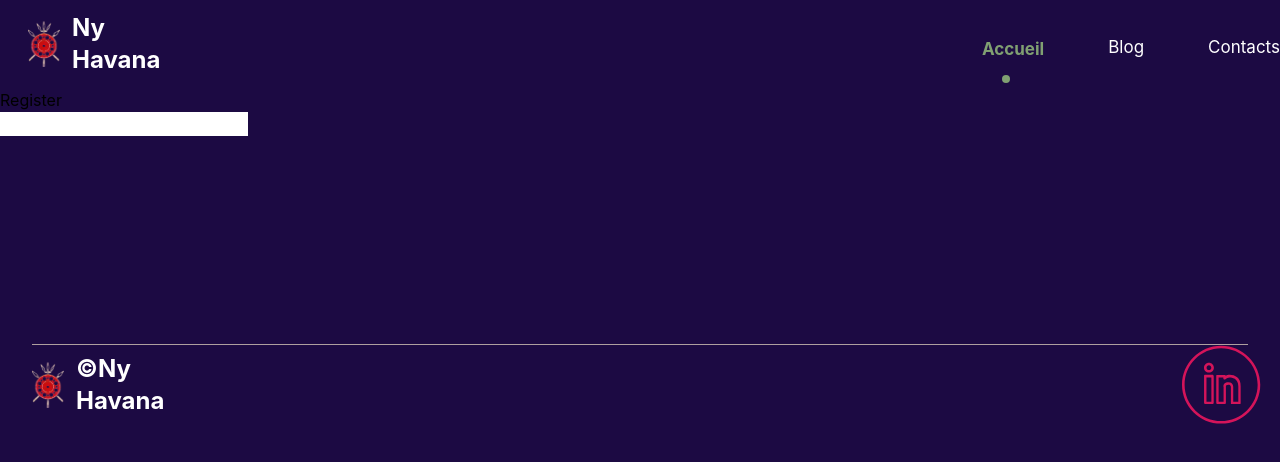
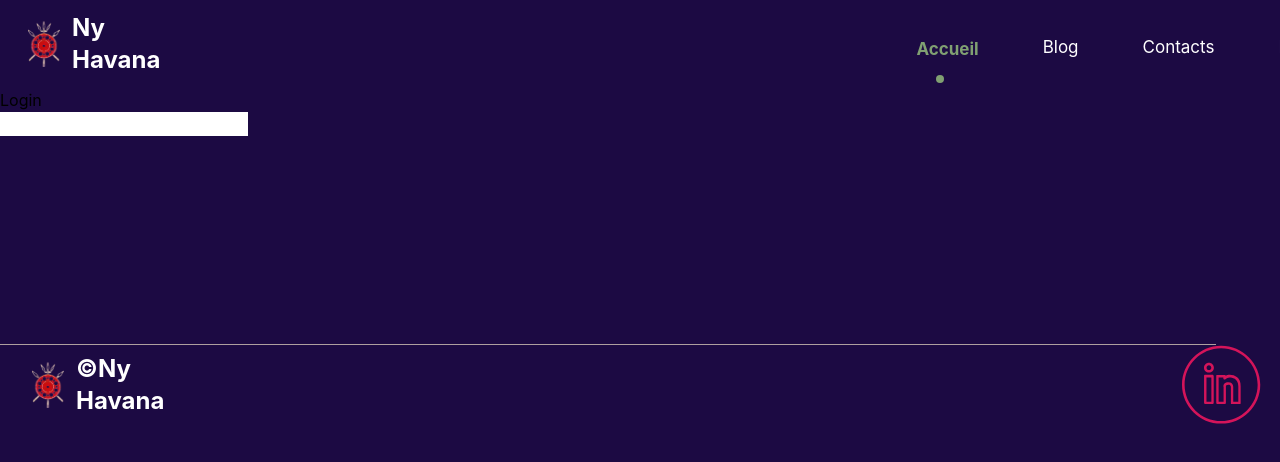
Before and after one commit to rakotoarisonlandry/Ny_Havana, a React (Create React App) app: page /form in a window 1280 px wide. Shown: the top 462 px of the page. Built offline with nearby package versions, Linux system fonts and the light colour scheme.

Commit message:
new commit

```diff
--- a/src/Style.scss
+++ b/src/Style.scss
@@ -1,11 +1,10 @@
 .home {
   .posts {
     .post {
-      &:nth-child(2n+1) {
+      &:nth-child(2n + 1) {
         flex-direction: row-reverse;
         margin-bottom: 20%;
       }
-
     }
   }
 }
--- a/src/components/Footer.jsx
+++ b/src/components/Footer.jsx
@@ -1,13 +1,14 @@
 import React from "react";
 import { Link } from "react-router-dom";
 import logo from "../img/logo.png";
-import LogoFacebook from "../img/ic_baseline-facebook.svg"
-import LogoLinkedin from "../img/Linkenin.svg"
+import LogoFacebook from "../img/ic_baseline-facebook.svg";
+import LogoLinkedin from "../img/Linkenin.svg";
+
 function Footer() {
   return (
     <div className="w-full">
       <footer>
-        <div className="mt-52 ml-8 mr-8 w-[95%] h-[1px] bg-[#AE9F9F] "></div>
+        <div className=" mt-52 pl-8 pr-8 w-[95%] h-[1px] bg-[#AE9F9F] "></div>
         <div className="flex space-x-[75%]">
           <Link
             to="/"
--- a/src/components/Header.jsx
+++ b/src/components/Header.jsx
@@ -1,20 +1,22 @@
 import React from "react";
 import logo from "../img/logo.png";
 import { Link } from "react-router-dom";
+
 function Header() {
   return (
-    <div className="flex  top-1 select-none text-[#fff] pl-7 space-x-2">
+    <div className="w-full flex  top-1 select-none text-[#fff] pl-7 space-x-2">
       <Link to="/" className="flex space-x-3 pt-3 pb-3  items-center">
-        <img src={logo} alt="NyHavana" className="w-8" />
+        <img src={logo} alt="NyHavana" className="w-8"/>
         <h2 className="text-2xl font-bold">Ny Havana</h2>
       </Link>
-      <ul className=" flex items-center text-center text-[17px] space-x-16 pt-2 pl-[780px]">
+      <ul className="flex items-center text-center text-[17px] space-x-16 pt-2 pl-[780px]">
         <Link to="/" className="pt-6">
           <li className="font-bold text-[#80a072] pb-3">Accueil</li>
           <div className="w-2 h-2 bg-[#80a072] ml-5  rounded-full relative"></div>
         </Link>
         <Link to="/blog">Blog</Link>
         <Link to="/contact">Contacts</Link>
+        <Link to="/login">Login</Link>
       </ul>
     </div>
   );
--- a/src/pages/Contact.jsx
+++ b/src/pages/Contact.jsx
@@ -1,4 +1,4 @@
-import React from 'react'
+import React from 'react';
 
 function Contact() {
   return (
--- a/src/pages/Login.jsx
+++ b/src/pages/Login.jsx
@@ -2,8 +2,8 @@ import React from "react";
 
 function Form() {
   return (
-    <div className="Registe">
-      <h1>Register</h1>
+    <div className="Login">
+      <h1>Login</h1>
       <form>
         <input type="text" />
       </form>
--- a/src/pages/Register.jsx
+++ b/src/pages/Register.jsx
@@ -0,0 +1,9 @@
+import React from 'react'
+
+function Register() {
+  return (
+    <div>Register</div>
+  )
+}
+
+export default Register
```
